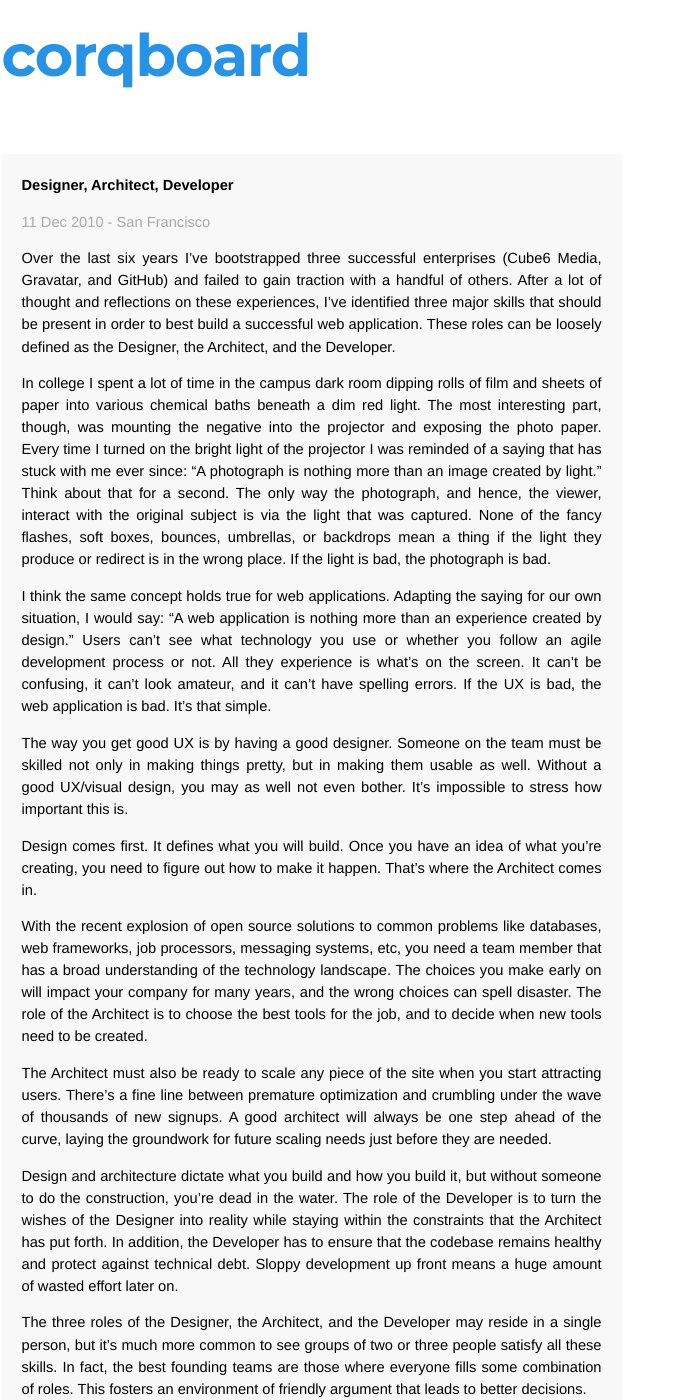
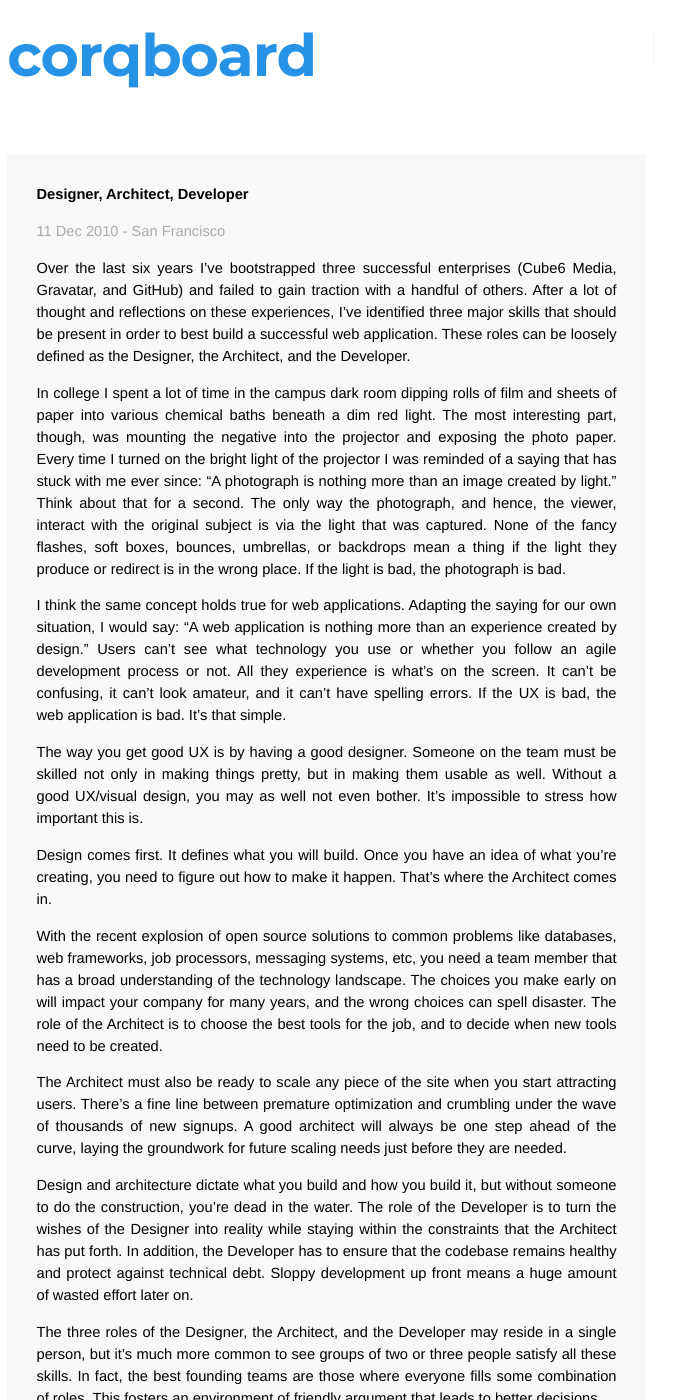
Before and after one commit to postevent/postevent.github.io, a Jekyll site: the page built from _posts/2010-12-11-designer-architect-developer.md, in a window 1280 px wide and 1400 px high. Shown: the whole window, without its empty margins (0-677 px from the left). Built offline with Jekyll 4.4.1, drawn with Linux system fonts in a browser that asks for light colours; nearby versions of some CDN libraries; Markdown is read by kramdown in place of the engine named in the settings; some of the changed text lies outside the part shown.

Commit message:
finish blog format(mostly)

```diff
--- a/_layouts/default.html
+++ b/_layouts/default.html
@@ -57,20 +57,20 @@
 
       <div class="footer">
         <div class="contact">
-          <img alt="Corqboard-lighter-resize-200px" class="corqboardMissingPinCard" src="/images/corqboardPin200.png" style="max-height: 64px;border: none;background: transparent;margin: auto;margin:1em;display:block;">
+          <img alt="Corqboard-lighter-resize-200px" class="corqboardMissingPinCard" src="/images/corqboardPin200.png" style="max-height: 64px;border: none;background: transparent;margin: auto;margin:1em;margin-right:0;margin-left:2em;display:block;">
         </div>
         <div class="contact">
           <p>
             corqboard<br />
             the internet's safest classifieds<br />
-            contact@corqboard.org
+            corqboard © 2014
           </p>
         </div>
         <div class="contact">
           <p>
-            <a href="#">Press</a><br />
-            <a href="#">otherlinks</a><br />
-            <a href="#">link3</a>
+            <a href="#">Join Us!</a><br />
+            <a href="#">About</a><br />
+            <a href="#">Press</a>
           </p>
         </div>
       </div>
--- a/_layouts/post.html
+++ b/_layouts/post.html
@@ -4,6 +4,8 @@
 <div id="post">
 {{ content }}
 </div>
+
+<div id="blogSocialButtons"></div>
 
 <div id="related">
   <h2>Related Posts</h2>
--- a/css/screen.css
+++ b/css/screen.css
@@ -56,7 +56,7 @@
 /*************************/
 
 .leftSide {
-  width: 54%;
+  width: 51%;
   float: left;
   display: inline-block;
 }
@@ -65,7 +65,7 @@
   position: fixed;
   right: 0;
   height: 100%;
-  width: 46%;
+  width: 49%;
   overflow: scroll;
 }
 
@@ -73,8 +73,9 @@
   font-size: 1.2em;
   text-align: left;
   padding: 3em;
-  padding-top: 0px;
-  padding-left: 0px;
+  padding-bottom: 2em;
+  padding-top: 0;
+  padding-left: 0;
   margin-top: 2em;
   border-left: 1px solid #f8f8f8;
 }
@@ -89,36 +90,6 @@
   font-size: 4em;
   font-weight: 700;
   text-rendering: optimizeLegibility;
-}
-
-.headerArea a {
-  color: #2793e6;
-}
-
-.headerArea a:hover {
-  text-decoration: none;
-}
-
-.createLogo {
-  font-family: 'Helvetica Neue', Helvetica, Arial, sans-serif;
-  display: inline;
-  font-weight: normal;
-  font-size: 24px;
-  margin-left: 20px;
-  display: inline;
-  font-size: 24px;
-  margin-left: 20px;
-}
-
-#joinUsTopLink {
-  padding-right: 0px;
-  margin-right: 20px;
-  border-bottom: 3px solid #fff;
-}
-
-#profileLink {
-    float: right;
-    padding-top: 7px;
 }
 
 /*****************************************************************************/
@@ -151,8 +122,8 @@
 .site {
   font-size: 110%;
   text-align: justify;
-  width: 47em;
-  margin: 3em 0px 2em auto;
+  width: 44em;
+  margin: 3em 0 2em auto;
   line-height: 1.5em;
 }
 
@@ -189,10 +160,11 @@
   .site .footer {
     font-size: 80%;
     color: #666;
-    border-top: 4px solid #eee;
     margin-top: 2em;
     overflow: hidden;
-    width: 60%
+    margin-right: 3em;
+    background-color: #f8f8f8;
+    border-radius: 5px;
   }
 
     .site .footer .contact {
@@ -223,7 +195,7 @@
 #post {
   max-width: 580px;
   /* margin:auto; */
-  padding: 20px;
+  padding: 2em;
   background-color: #f8f8f8;
 }
 
@@ -280,9 +252,7 @@
   }
 
   #related {
-    margin: 20px;
-    margin-top: 2em;
-    margin-bottom: 6em;
+    margin: 2em;
   }
 
   #related h2 {
```
